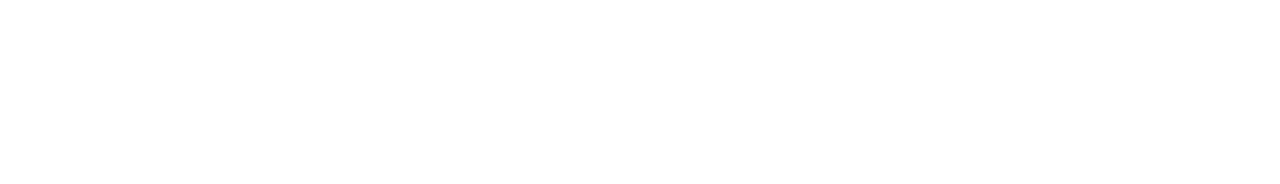
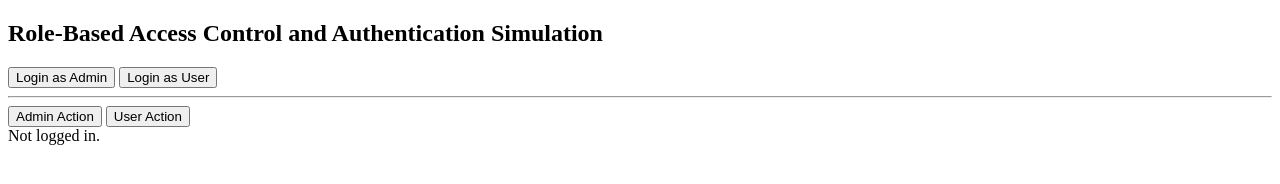
Before and after one commit to kschenk10-ivy-tech/SDEV-245, a plain HTML site: page index.html in a window 1280 px wide. Drawn offline with Linux system fonts and the light colour scheme.

Commit message:
Updated Workspace Settings, Updated index.html

```diff
--- a/index.html
+++ b/index.html
@@ -12,11 +12,20 @@
         <meta name="viewport" content="width=device-width, initial-scale=1">
         <link rel="stylesheet" href="">
     </head>
-    <body>
-        <!--[if lt IE 7]>
-            <p class="browsehappy">You are using an <strong>outdated</strong> browser. Please <a href="#">upgrade your browser</a> to improve your experience.</p>
-        <![endif]-->
+<body>
+    <h2>Role-Based Access Control and Authentication Simulation</h2>
+
+    <button onclick="login('admin')">Login as Admin</button>
+    <button onclick="login('user')">Login as User</button>
+    <hr>
+
+    <button onclick="adminAction()">Admin Action</button>
+    <button onclick="userAction()">User Action</button>
+
+    <div id="output">Not logged in.</div>
+
 
         <script src="" async defer></script>
+
     </body>
 </html>
```
Also changed, not shown: 1 other file.
